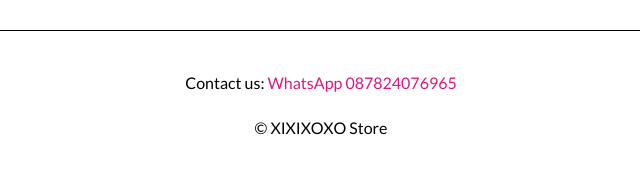
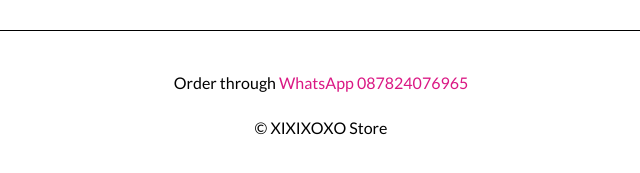
Before and after one commit to raishaanajma/xixixoxo, a plain HTML site: page index.html in a window 1280 px wide. Shown: the part 1373-1546 px from the top of the page, 319-959 px from the left. Drawn offline with Linux system fonts and the light colour scheme.

Commit message:
Update index.html

```diff
--- a/index.html
+++ b/index.html
@@ -53,7 +53,7 @@
     <footer id="contact">
         <div class="footer-line"></div> <!-- Garis penuh screen di atas footer -->
         <div class="container">
-            <p style="margin-bottom: 20px;">Contact us: <a href="https://wa.me/6287824076965" target="_blank">WhatsApp 087824076965</a></p>
+            <p style="margin-bottom: 20px;">Order through <a href="https://wa.me/6287824076965" target="_blank">WhatsApp 087824076965</a></p>
             <p>&copy; XIXIXOXO Store</p>
         </div>
     </footer>
```
